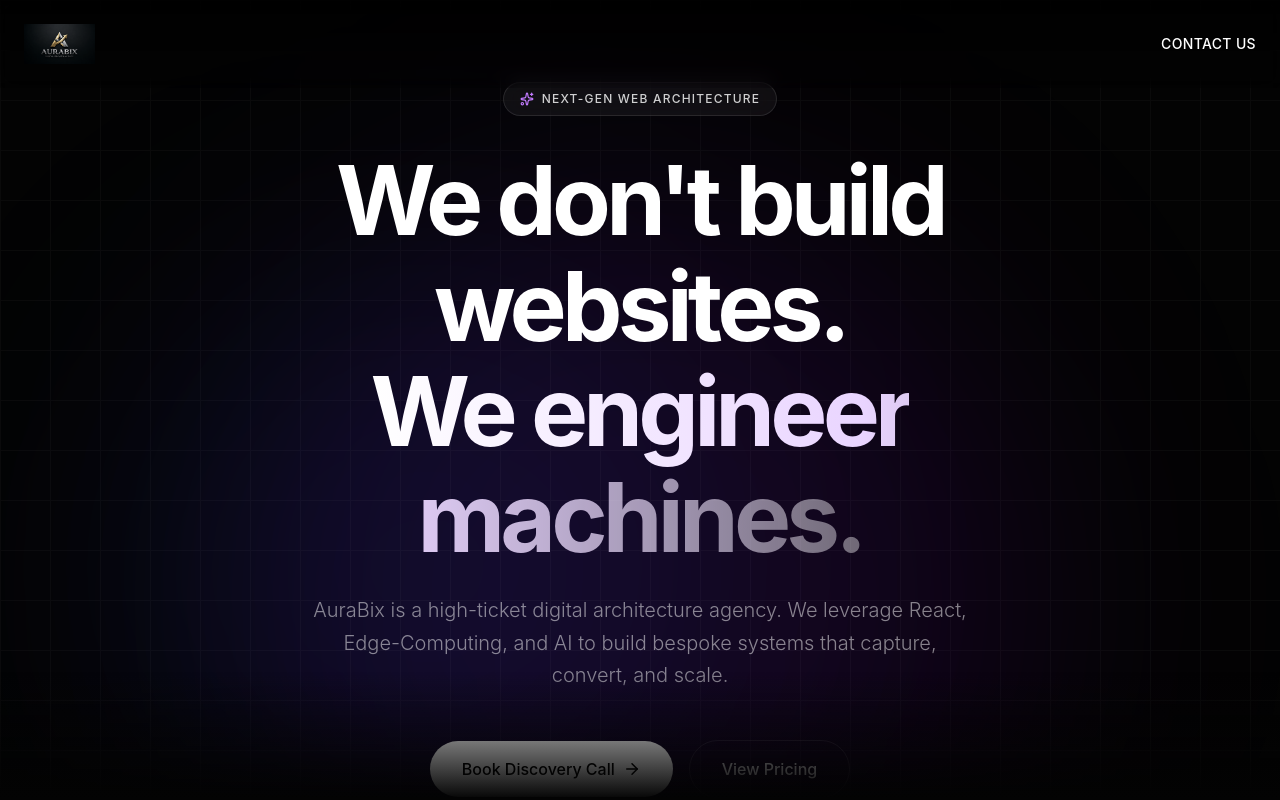
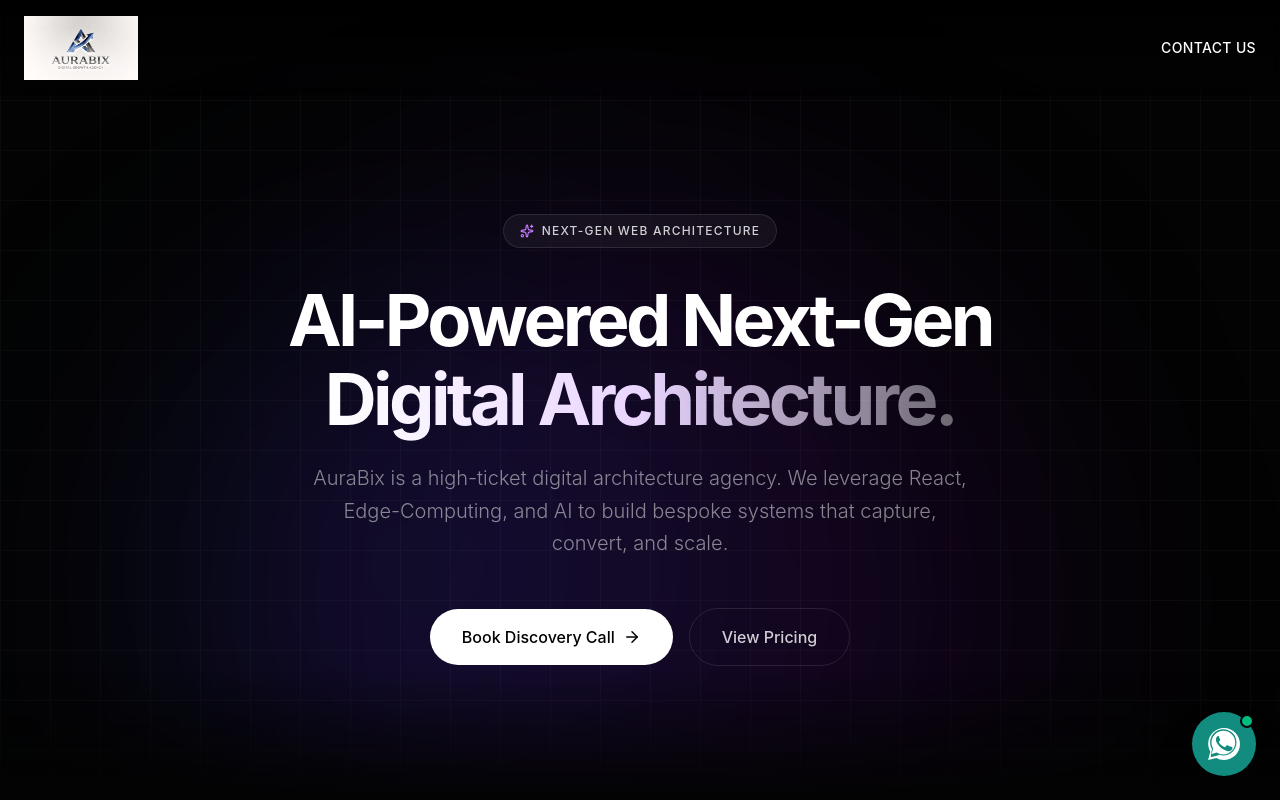
Before and after one commit to sohailthedeveloper/Aurabix, a Next.js app: page / in a window 1280 px wide. Shown: the top 800 px of the page. Built offline with nearby package versions, Linux system fonts and the light colour scheme; a web font is replaced by a local one.

Commit message:
fix: logo size/background, restore footer/whatsapp, update headline

```diff
--- a/src/app/page.js
+++ b/src/app/page.js
@@ -4,7 +4,8 @@
 import AgencyProcess from "@/components/agency/AgencyProcess";
 import AgencyTeam from "@/components/agency/AgencyTeam";
 import AgencyPricing from "@/components/agency/AgencyPricing";
-import AgencyFooter from "@/components/agency/AgencyFooter";
+import NewFooter from "@/components/amphora/NewFooter";
+import WhatsAppWidget from "@/components/WhatsAppWidget";
 
 export const metadata = {
   title: 'AuraBix | High-Ticket Digital Architecture',
@@ -16,8 +17,9 @@
     <div className="bg-[#000000] min-h-screen text-white font-sans selection:bg-purple-500/30 selection:text-purple-200">
 
       {/* Top Nav for Agency Site */}
-      <nav className="fixed top-0 left-0 w-full z-50 px-6 py-6 flex justify-between items-center pointer-events-none bg-gradient-to-b from-black/80 to-transparent backdrop-blur-sm">
-        <img src="/aurabix-logo.png" alt="AuraBix" className="h-8 md:h-10 w-auto pointer-events-auto object-contain" />
+      <nav className="fixed top-0 left-0 w-full z-50 px-6 py-4 flex justify-between items-center pointer-events-none bg-gradient-to-b from-black/80 to-transparent backdrop-blur-sm">
+        {/* mix-blend-screen and invert will turn a white-bg/black-text logo into a transparent-bg/white-text logo! */}
+        <img src="/aurabix-logo.png" alt="AuraBix" className="h-12 md:h-16 w-auto pointer-events-auto object-contain invert mix-blend-screen" />
         <a href="mailto:hello@aurabix.com" className="text-sm font-medium tracking-wide uppercase text-white hover:text-purple-400 transition-colors pointer-events-auto">
           Contact Us
         </a>
@@ -32,7 +34,8 @@
         <AgencyPricing />
       </main>
 
-      <AgencyFooter />
+      <NewFooter />
+      <WhatsAppWidget />
     </div>
   )
 }
--- a/src/components/agency/AgencyHero.js
+++ b/src/components/agency/AgencyHero.js
@@ -34,11 +34,11 @@
         {/* Headline */}
         <motion.h1
           initial={{ opacity: 0, y: 30 }} animate={{ opacity: 1, y: 0 }} transition={{ duration: 0.8, delay: 0.1, ease: "easeOut" }}
-          className="text-5xl sm:text-7xl lg:text-8xl font-bold tracking-tighter mb-6 leading-[1.1]"
+          className="text-5xl sm:text-6xl lg:text-7xl font-bold tracking-tighter mb-6 leading-[1.1]"
         >
-          We don't build websites.<br />
+          AI-Powered Next-Gen<br />
           <span className="text-transparent bg-clip-text bg-gradient-to-r from-white via-purple-200 to-white/40">
-            We engineer machines.
+            Digital Architecture.
           </span>
         </motion.h1>
 
```
